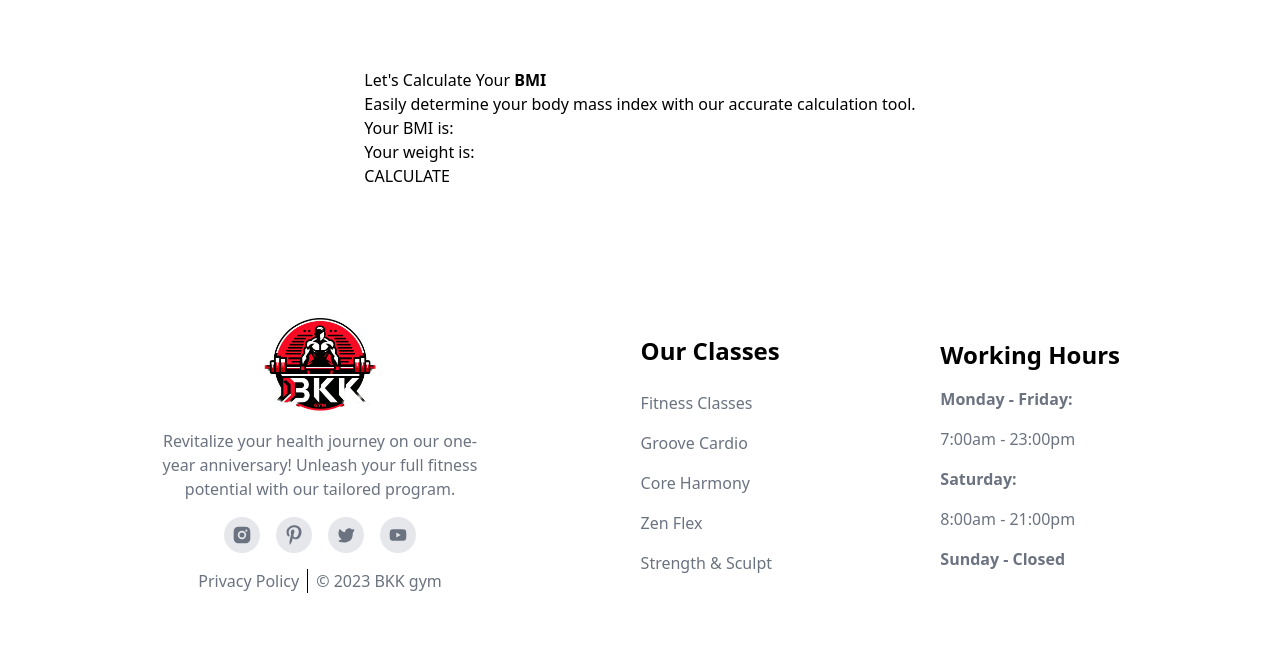
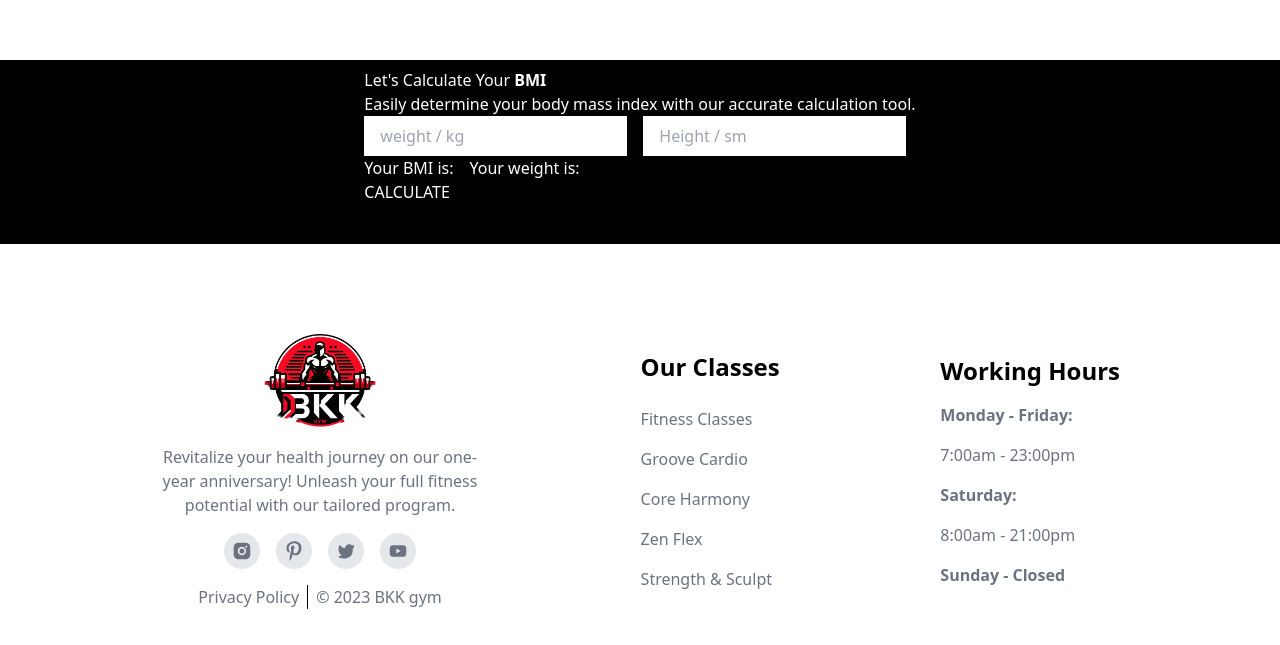
Before and after one commit to OnigiriKing/new-project, a React (Create React App) app: page / in a window 1280 px wide. Shown: the part 5025-5670 px from the top of the page. Built offline with nearby package versions, Linux system fonts and the light colour scheme.

Commit message:
Calculator style update

```diff
--- a/src/components/homeComp/Home.Calculator/Calculator.jsx
+++ b/src/components/homeComp/Home.Calculator/Calculator.jsx
@@ -1,8 +1,8 @@
 export default function Calculator() {
   return (
-  <div class="flex justify-center items-center  bg-white  my-6">
+    <div class="flex justify-center items-center  bg-black text-white  my-6">
       <div class="flex flex-col common-wrapper items-center gap-8">
-      <div>
+        <div class="flex flex-col">
           <h3>
             Let's Calculate Your <b>BMI</b>
           </h3>
@@ -11,8 +11,11 @@ export default function Calculator() {
             tool.
           </p>
           <div>
-          <div></div>
-          <div>
+            <div class="flex gap-4">
+              <input placeholder="weight / kg" class="px-4 py-2"></input>
+              <input placeholder="Height / sm" class="px-4 py-2"></input>
+            </div>
+            <div class="flex gap-4">
               <h4>Your BMI is:</h4>
               <h4>Your weight is:</h4>
             </div>
@@ -22,5 +25,5 @@ export default function Calculator() {
         <div></div>
       </div>
     </div>
-  )
+  );
 }
```
Also changed, not shown: src/dist/style.css. Lines whose indentation alone changed are shown as unchanged.
